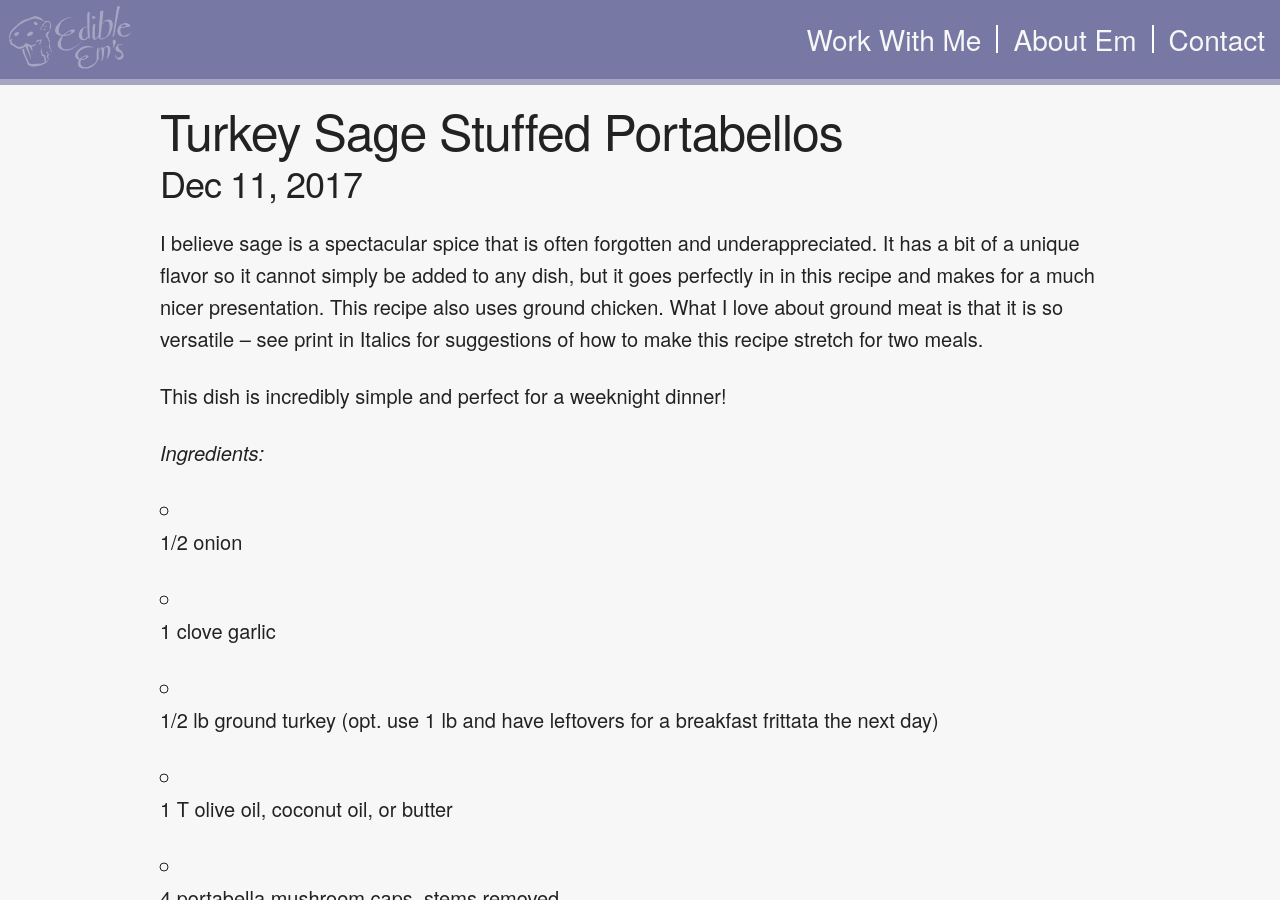
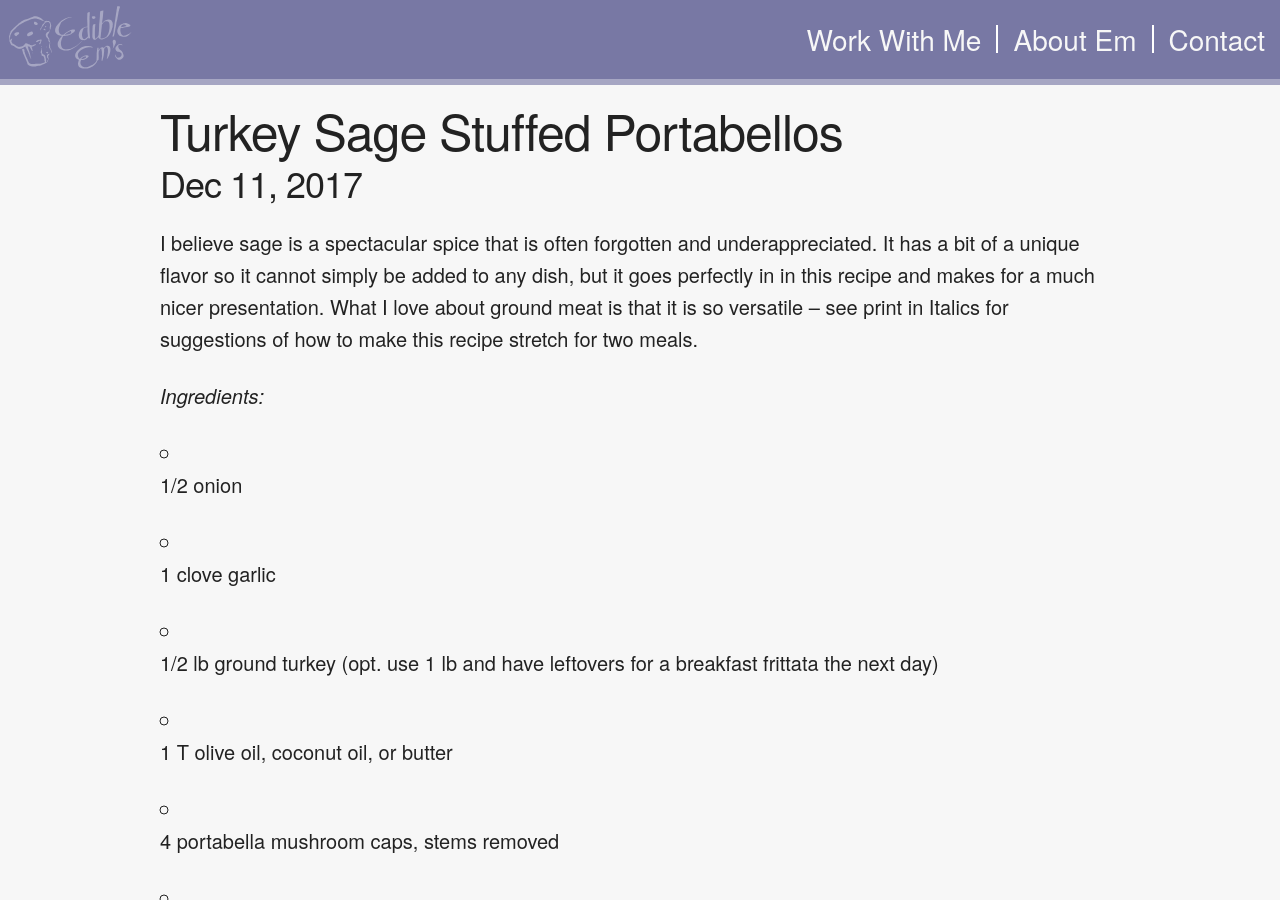
Before and after one commit to RubenSandwich/EdibleEms, a Jekyll site: the page built from _posts/2017-12-11-turkey-sage-stuffed-portabellos.md, in a window 1280 px wide and 900 px high. Built offline with Jekyll 4.4.1, drawn with Linux system fonts in a browser that asks for light colours; comment, search, counter and statistics services are not loaded; some of the changed text lies outside the part shown.

Commit message:
Update 2017-12-11-turkey-sage-stuffed-portabellos.md

```diff
--- a/_posts/2017-12-11-turkey-sage-stuffed-portabellos.md
+++ b/_posts/2017-12-11-turkey-sage-stuffed-portabellos.md
@@ -6,9 +6,7 @@ tags: dinner quickdinner quickmeal 30minutemeal glutenfree dairyfree soyfree gra
 image: IMG_7780.JPG
 ---
 
-I believe sage is a spectacular spice that is often forgotten and underappreciated. It has a bit of a unique flavor so it cannot simply be added to any dish, but it goes perfectly in in this recipe and makes for a much nicer presentation. This recipe also uses ground chicken. What I love about ground meat is that it is so versatile – see print in Italics for suggestions of how to make this recipe stretch for two meals.
-
-This dish is incredibly simple and perfect for a weeknight dinner!
+I believe sage is a spectacular spice that is often forgotten and underappreciated. It has a bit of a unique flavor so it cannot simply be added to any dish, but it goes perfectly in in this recipe and makes for a much nicer presentation.  What I love about ground meat is that it is so versatile – see print in Italics for suggestions of how to make this recipe stretch for two meals.
 
 
 
@@ -41,7 +39,7 @@ This dish is incredibly simple and perfect for a weeknight dinner!
 
 3.	When the turkey has cooked, turn the heat to low and add the salt, pepper, and tomato sauce. An option to add a bit of the fresh sage chopped into small pieces for extra sage flavor. :) Cook for 2 or 3 more minutes on low so that the flavors can mix a bit.
 
-4.	While the turkey is cooking, wash the mushrooms and grease a baking pan or dish. Remove the stems from the mushrooms. Set the mushrooms on the dish and fill with the turkey and tomato mixture once it is finished. If using 1lb of turkey, set aside approximately half of the mixture after the tomato sauce is cooked in and save as a breakfast hash for the following day(s).
+4.	While the turkey is cooking, wash the mushrooms and grease a baking pan or dish. Remove the stems from the mushrooms. Set the mushrooms on the dish and fill with the turkey and tomato mixture once it is finished. *If using 1lb of turkey, set aside approximately half of the mixture after the tomato sauce is cooked in and save as a breakfast hash for the following day(s).
 
 5.	Bake for about 15-18 minutes, or until mushrooms are cooked through.
 
```
